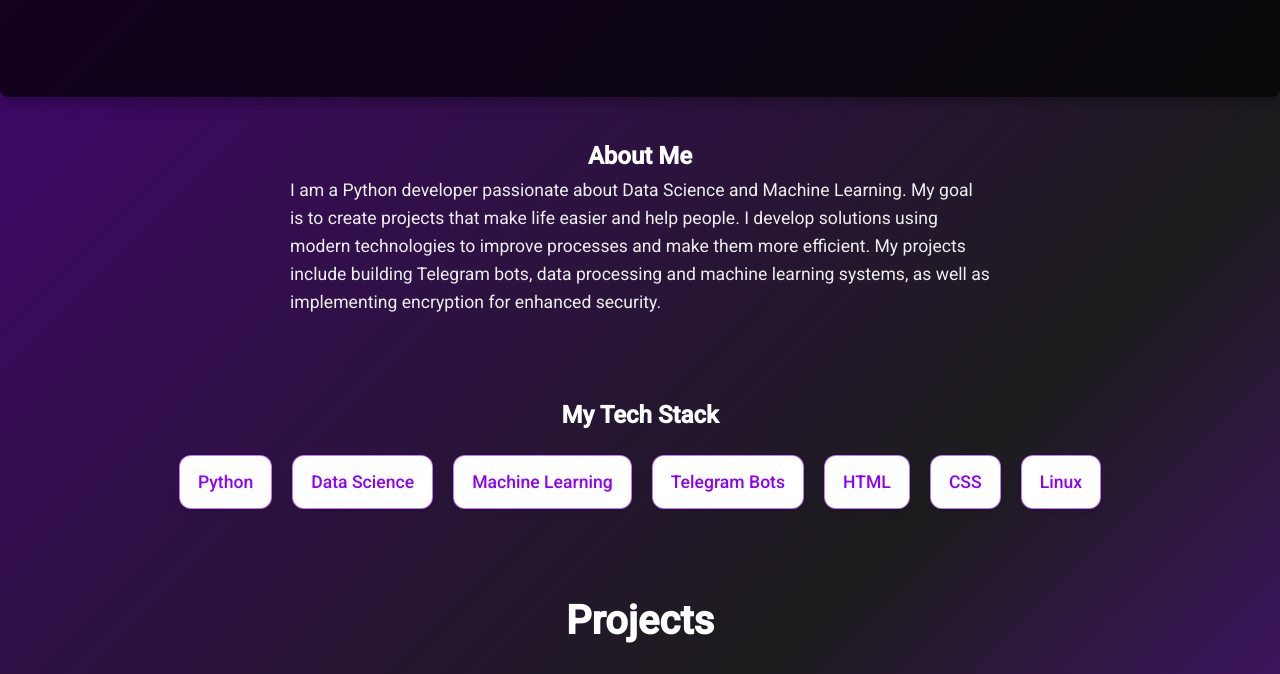
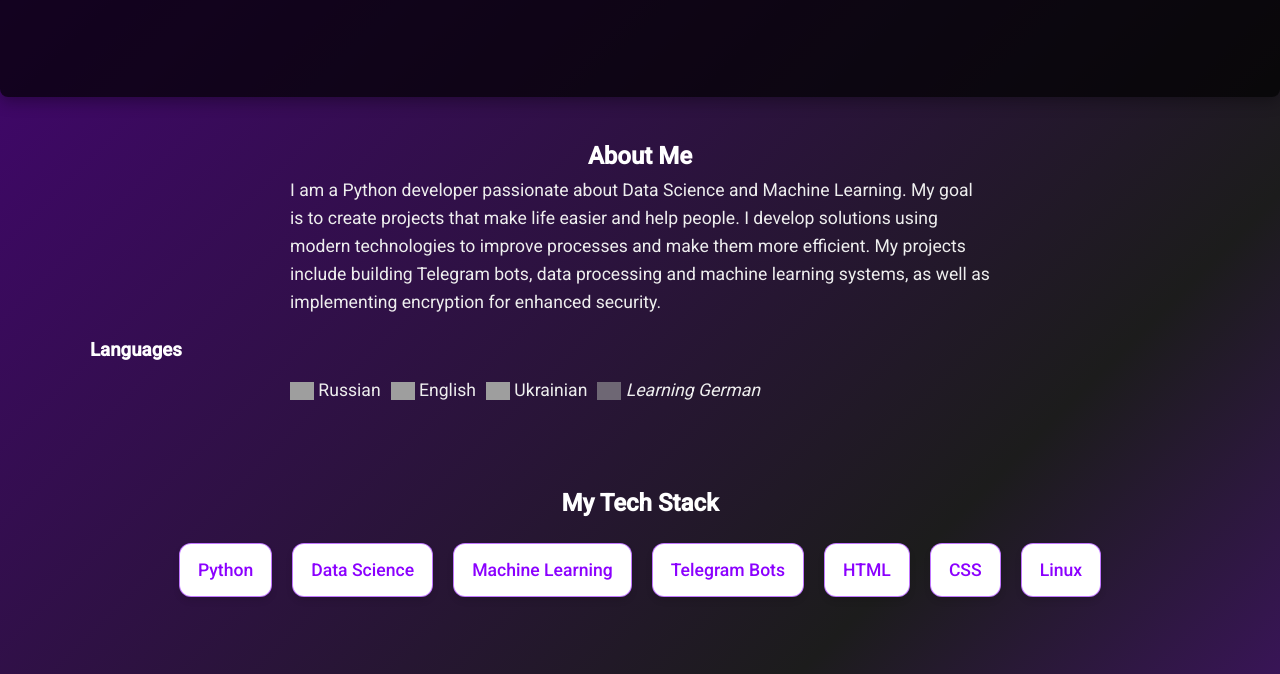
Before and after one commit to dmitrylesin-official/dmitry_eth, a plain HTML site: page index.html in a window 1280 px wide. Shown: the part 398-1072 px from the top of the page. Drawn offline with Linux system fonts and the light colour scheme; grey boxes are pictures that could not be loaded.

Commit message:
Update index.html

```diff
--- a/index.html
+++ b/index.html
@@ -40,6 +40,27 @@
       <p>
         I am a Python developer passionate about Data Science and Machine Learning. My goal is to create projects that make life easier and help people. I develop solutions using modern technologies to improve processes and make them more efficient. My projects include building Telegram bots, data processing and machine learning systems, as well as implementing encryption for enhanced security.
       </p>
+      <div class="languages" style="margin-top: 20px;">
+  <h3 style="margin-bottom: 10px;">Languages</h3>
+  <p style="display: flex; align-items: center; gap: 10px; flex-wrap: wrap;">
+    <span title="Russian">
+      <img src="https://flagcdn.com/w40/ru.png" alt="Russian" style="width: 24px; vertical-align: middle;" />
+      Russian
+    </span>
+    <span title="English">
+      <img src="https://flagcdn.com/w40/us.png" alt="English" style="width: 24px; vertical-align: middle;" />
+      English
+    </span>
+    <span title="Ukrainian">
+      <img src="https://flagcdn.com/w40/ua.png" alt="Ukrainian" style="width: 24px; vertical-align: middle;" />
+      Ukrainian
+    </span>
+    <span title="Learning German">
+      <img src="https://flagcdn.com/w40/de.png" alt="German" style="width: 24px; vertical-align: middle; opacity: 0.6;" />
+      <em>Learning German</em>
+    </span>
+  </p>
+</div>
     </div>
 </section>
 
```
